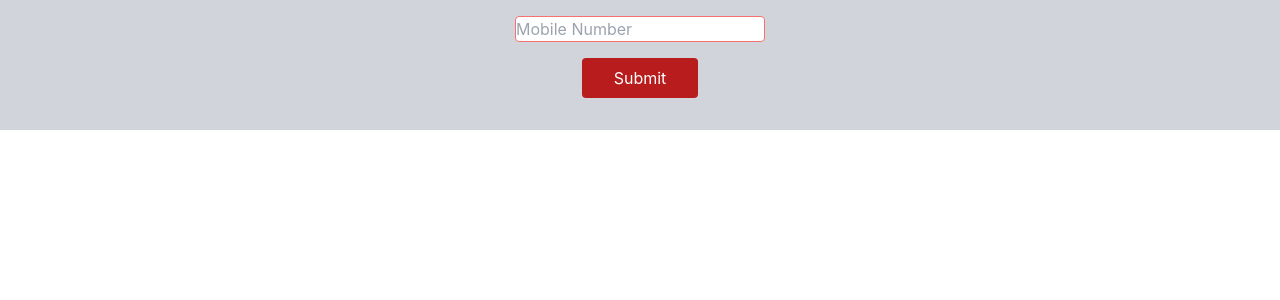
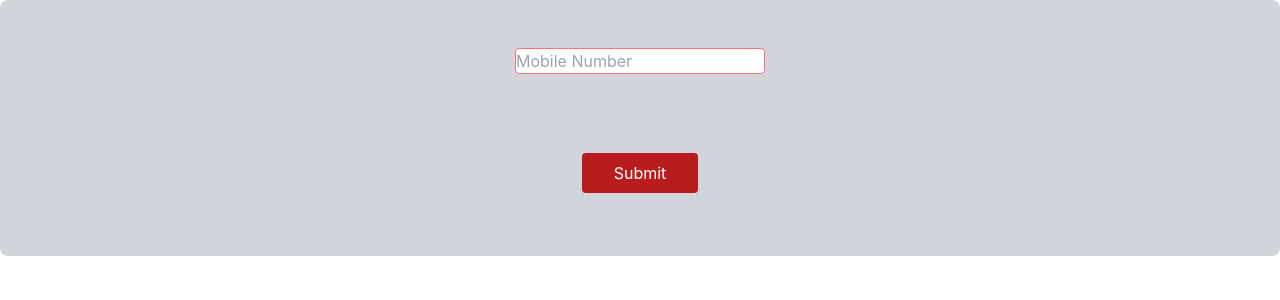
Before and after one commit to Service-Design-Studio/final-project-group-2-designerdz, a React (Create React App) app in the folder frontend/: page /restore in a window 1280 px wide. Shown: the top 300 px of the page. Built offline with nearby package versions, Linux system fonts and the light colour scheme.

Commit message:
Added popup functionality in landing, and edited restore.js to default to navigate to /signup for now

```diff
--- a/frontend/src/pages/Landing.js
+++ b/frontend/src/pages/Landing.js
@@ -1,5 +1,7 @@
 import { useNavigate } from "react-router-dom";
 import { Button } from "../components/Buttons.js";
+import Popup from 'reactjs-popup';
+import Restore from "./Restore.js";
 
 export default function Landing() {
   const navigate = useNavigate();
@@ -24,6 +26,13 @@ export default function Landing() {
           hovercolor="hover:bg-slate-800"
           onClick={() => alert("Sorry we are not DBS!")}
         />
+        <Popup trigger={<button className="button"><a>Left registration midway? <span className="underline">Continue where you left off</span></a> </button>}>
+        <div className="fixed top-2/4 left-0 right-0">
+          <div className="w-8/12 m-auto">
+          <Restore/>
+          </div>
+        </div>
+        </Popup>
       </div>
     </div>
   );
--- a/frontend/src/pages/Restore.js
+++ b/frontend/src/pages/Restore.js
@@ -1,7 +1,7 @@
 import { useForm } from "react-hook-form";
 import { useNavigate } from "react-router-dom";
 
-export default function Login() {
+export default function Restore() {
 	const {
 		register,
 		handleSubmit,
@@ -11,14 +11,12 @@ export default function Login() {
 	const onSubmit = (data) => {
 		console.log("Submitted");
 		console.log(data);
-		navigate("/landing");
+		navigate("/signup");
 	};
 	console.log(errors);
-
-	// TODO: Think of how to use this form to get the login state. Should the loggedIn boolean be passed back up to App.js?
 	return (
 		<form
-			className="flex flex-col justify-around bg-gray-300 mx-0 my-auto px-2 py-4"
+			className="flex flex-col justify-around bg-gray-300 mx-0 my-auto px-2 py-4 rounded-lg h-64"
 			onSubmit={handleSubmit(onSubmit)}
 		>
 			<input
```
